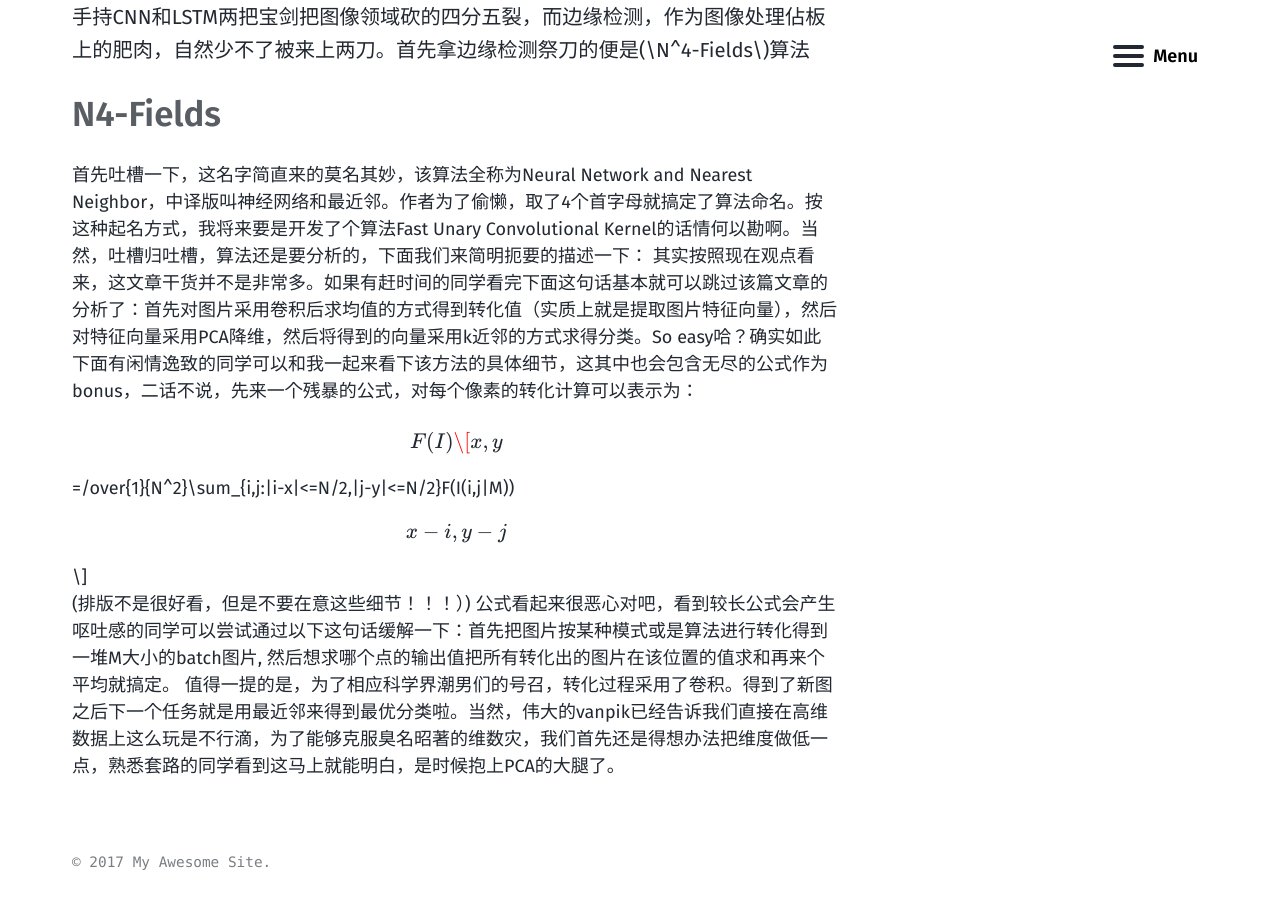
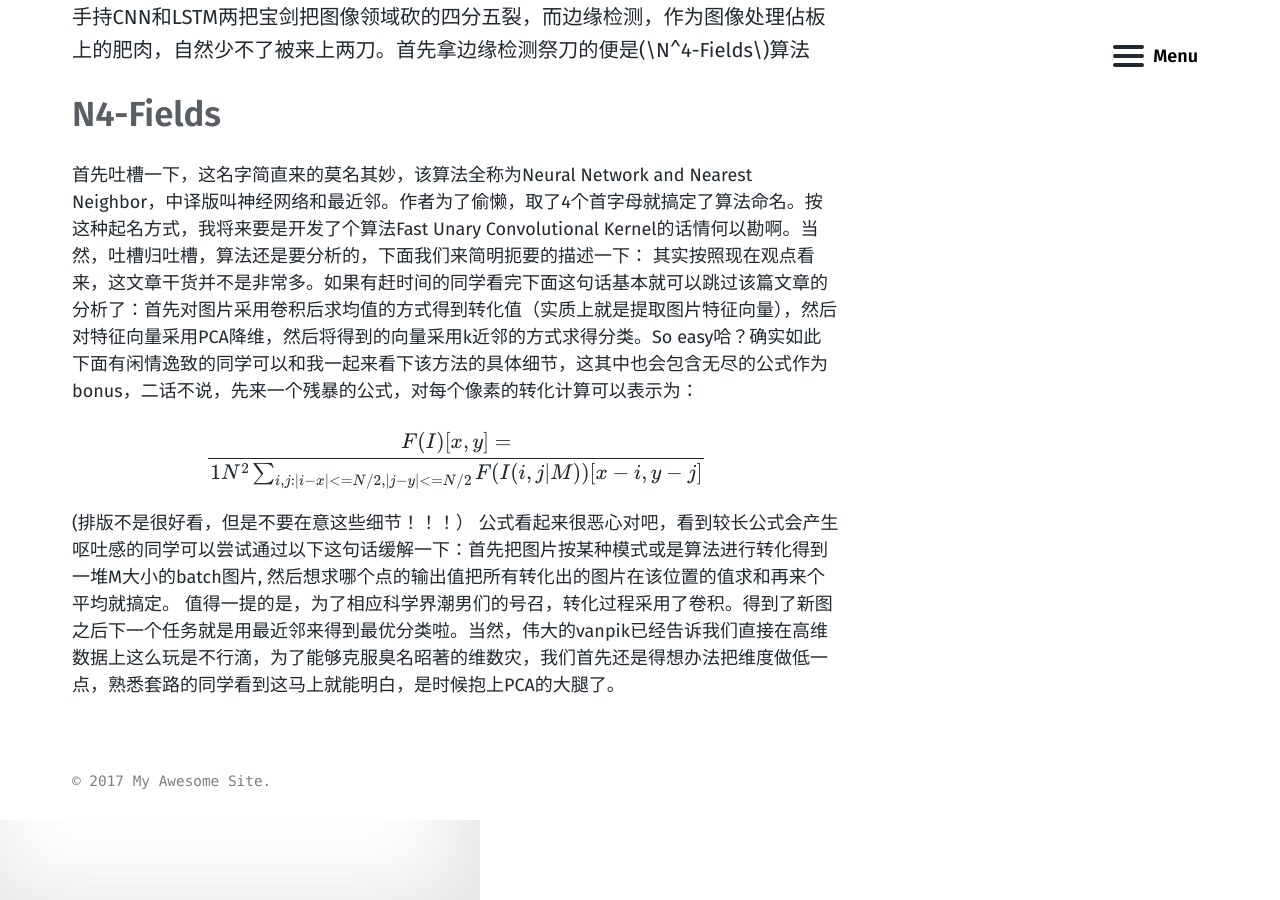
Before and after one commit to Primus-zhao/Primus-zhao.github.io, a Jekyll site: the page built from _posts/2017-09-12-post-edge-detection.md, in a window 1280 px wide and 900 px high, scrolled down 542 px. Built offline with Jekyll 4.4.1, drawn with Linux system fonts in a browser that asks for light colours; formulas are drawn with MathJax 3.

```diff
--- a/_posts/2017-09-12-post-edge-detection.md
+++ b/_posts/2017-09-12-post-edge-detection.md
@@ -15,8 +15,8 @@ last_modified_at: 2017-09-12T22:21:25-05:00
 其实按照现在观点看来，这文章干货并不是非常多。如果有赶时间的同学看完下面这句话基本就可以跳过该篇文章的分析了：首先对图片采用卷积后求均值的方式得到转化值（实质上就是提取图片特征向量），然后对特征向量采用PCA降维，然后将得到的向量采用k近邻的方式求得分类。So easy哈？确实如此
 下面有闲情逸致的同学可以和我一起来看下该方法的具体细节，这其中也会包含无尽的公式作为bonus，二话不说，先来一个残暴的公式，对每个像素的转化计算可以表示为：
 
-$$F(I)\[x,y\]=/over{1}{N^2}\sum_{i,j:|i-x|<=N/2,|j-y|<=N/2}F(I(i,j|M))\[x-i,y-j\]$$
+$$F(I)[x,y]=\over{1}{N^2}\sum_{i,j:|i-x|<=N/2,|j-y|<=N/2}F(I(i,j|M))[x-i,y-j]$$
 
-(排版不是很好看，但是不要在意这些细节！！！）)
+(排版不是很好看，但是不要在意这些细节！！！）
 公式看起来很恶心对吧，看到较长公式会产生呕吐感的同学可以尝试通过以下这句话缓解一下：首先把图片按某种模式或是算法进行转化得到一堆M大小的batch图片, 然后想求哪个点的输出值把所有转化出的图片在该位置的值求和再来个平均就搞定。
 值得一提的是，为了相应科学界潮男们的号召，转化过程采用了卷积。得到了新图之后下一个任务就是用最近邻来得到最优分类啦。当然，伟大的vanpik已经告诉我们直接在高维数据上这么玩是不行滴，为了能够克服臭名昭著的维数灾，我们首先还是得想办法把维度做低一点，熟悉套路的同学看到这马上就能明白，是时候抱上PCA的大腿了。
```
